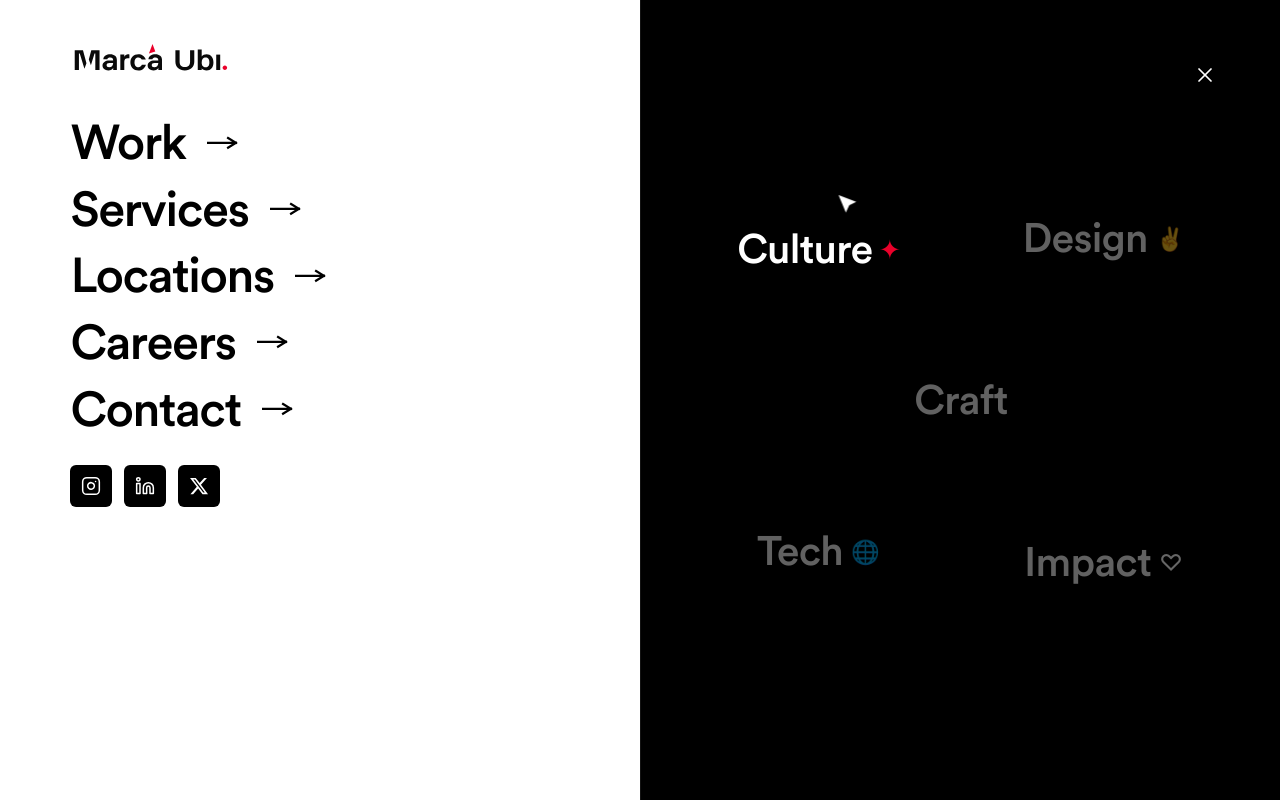
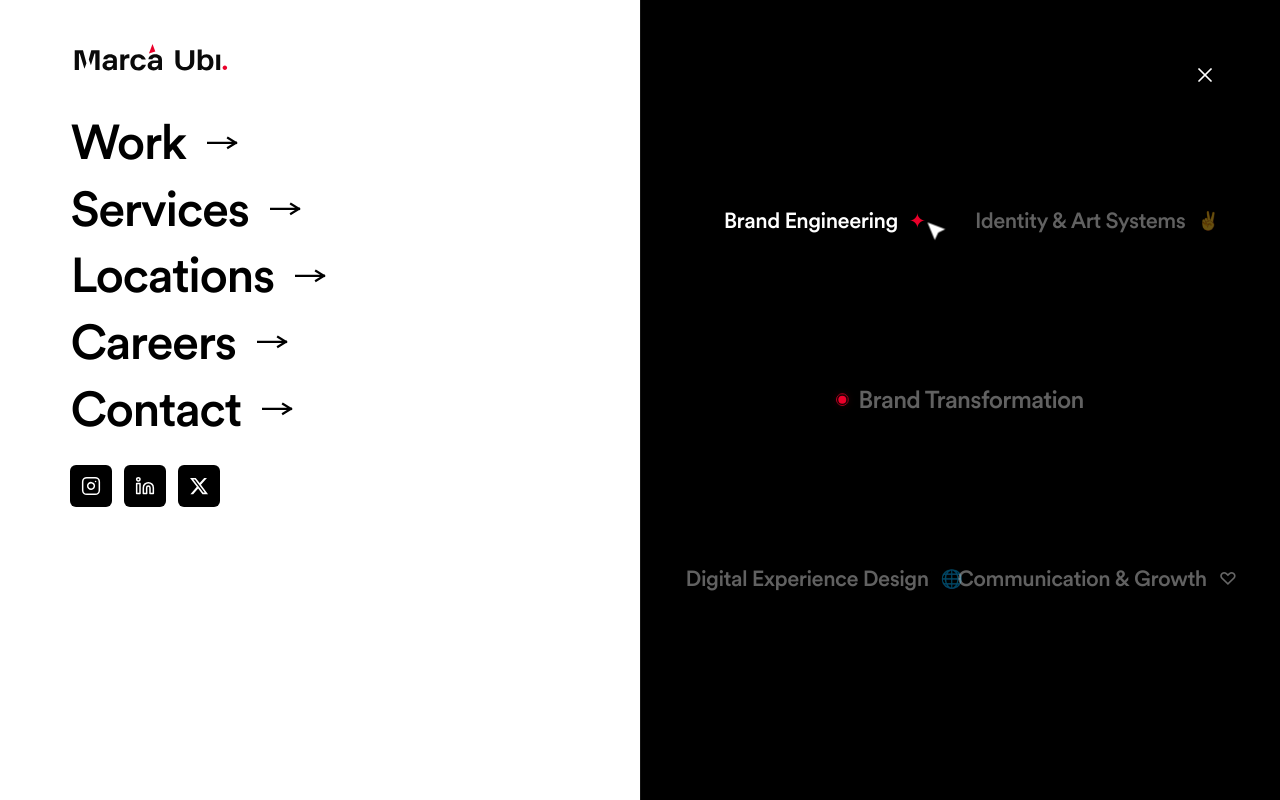
Before and after one commit to Fenar7/marca_ubi_web_hosting, a Next.js app: page /terms in a window 1280 px wide. Both pictures are taken after a click on the button "Open navigation menu". Shown: the top 800 px of the page. Built offline with nearby package versions, Linux system fonts and the light colour scheme; no server answers.

Commit message:
Design Polish: About Section Metric Symbols and CTA Arrow Red Accent

```diff
--- a/src/app/components/NavigationOverlay/KineticStage.module.scss
+++ b/src/app/components/NavigationOverlay/KineticStage.module.scss
@@ -11,12 +11,18 @@
   justify-content: center;
   user-select: none;
   cursor: default;
+  padding: clamp(2rem, 5vh, 4rem) clamp(2.5rem, 4.5vw, 5rem);
+  box-sizing: border-box;
 }
 
 .wordsContainer {
   position: relative;
-  width: min(580px, 86%);
-  height: min(580px, 86%);
+  width: 100%;
+  max-width: 820px;
+  height: 100%;
+  max-height: 640px;
+  margin: auto;
+  box-sizing: border-box;
 }
 
 .wordNode {
@@ -24,49 +30,102 @@
   transform: translate(-50%, -50%);
   background: transparent;
   border: none;
-  padding: 8px 12px;
+  padding: 0;
+  margin: 0;
   cursor: pointer;
+  outline: none;
+  will-change: transform;
+}
+
+.wordInner {
   display: inline-flex;
   align-items: center;
-  gap: 8px;
+  gap: clamp(8px, 1vw, 12px);
+  padding: 8px 14px;
+  border-radius: 4px;
   font-family: $font-circular;
-  font-size: clamp(1.75rem, 3.2vw, 2.75rem);
+  font-size: clamp(1.125rem, 1.7vw, 1.875rem);
   font-weight: 500;
-  letter-spacing: -0.02em;
+  letter-spacing: -0.025em;
+  white-space: nowrap;
   color: rgba(255, 255, 255, 0.38);
-  transition: color 0.25s ease, transform 0.25s cubic-bezier(0.16, 1, 0.3, 1);
+  transition: color 0.25s cubic-bezier(0.16, 1, 0.3, 1);
   will-change: transform, color;
 
-  &:hover,
-  &.wordActive {
+  .wordNode:hover &,
+  .wordNode.wordActive & {
     color: #ffffff;
-    transform: translate(-50%, -50%) scale(1.08);
 
     .nodeGlyph {
       color: $client-accent-red;
       transform: scale(1.15);
     }
+
+    .hubDot {
+      box-shadow: 0 0 14px $client-accent-red-glow, 0 0 24px rgba(234, 0, 42, 0.6);
+      transform: scale(1.2);
+    }
   }
 }
 
+.isCenterHub .wordInner {
+  font-size: clamp(1.25rem, 1.9vw, 2.125rem);
+  font-weight: 500;
+  letter-spacing: -0.03em;
+}
+
 .wordLabel {
-  line-height: 1;
+  line-height: 1.1;
+  display: inline-block;
 }
 
 .nodeGlyph {
-  font-size: clamp(1.1rem, 1.8vw, 1.5rem);
+  font-size: clamp(1rem, 1.4vw, 1.35rem);
   color: rgba(255, 255, 255, 0.4);
   line-height: 1;
   transition: color 0.25s ease, transform 0.25s ease;
 }
 
-.wordDot {
-  width: 6px;
-  height: 6px;
+.hubDot {
+  position: relative;
+  width: 8px;
+  height: 8px;
   border-radius: 50%;
   background-color: $client-accent-red;
-  display: inline-block;
+  display: inline-flex;
+  align-items: center;
+  justify-content: center;
   flex-shrink: 0;
+  box-shadow: 0 0 8px $client-accent-red-glow;
+  transition: transform 0.25s cubic-bezier(0.16, 1, 0.3, 1), box-shadow 0.25s ease;
+}
+
+.hubDotPing {
+  position: absolute;
+  inset: -3px;
+  border-radius: 50%;
+  border: 1px solid $client-accent-red;
+  opacity: 0.75;
+  animation: hubPulse 2.4s cubic-bezier(0, 0, 0.2, 1) infinite;
+  pointer-events: none;
+}
+
+@keyframes hubPulse {
+  0% {
+    transform: scale(0.9);
+    opacity: 0.8;
+  }
+  70%, 100% {
+    transform: scale(2.2);
+    opacity: 0;
+  }
+}
+
+@media (prefers-reduced-motion: reduce) {
+  .hubDotPing {
+    animation: none;
+    display: none;
+  }
 }
 
 .cursorWrapper {
@@ -77,7 +136,8 @@
   height: 28px;
   pointer-events: none;
   z-index: 10;
-  will-change: transform;
+  transform: translate(-3.5px, -3.5px);
+  will-change: left, top;
 }
 
 .vectorCursor {
--- a/src/app/components/NavigationOverlay/KineticStage.tsx
+++ b/src/app/components/NavigationOverlay/KineticStage.tsx
@@ -3,136 +3,135 @@
 import React, { useRef, useState, useEffect, useCallback } from "react";
 import gsap from "gsap";
 import styles from "./KineticStage.module.scss";
-import type { KineticStageProps } from "./types";
+import type { KineticStageProps, WordNode } from "./types";
 
-interface WordNode {
-  readonly id: string;
-  readonly label: string;
-  readonly glyph?: string;
-  readonly xPct: number;
-  readonly yPct: number;
-}
-
-const STAGE_WORDS: readonly WordNode[] = [
-  { id: "culture", label: "Culture", glyph: "✦", xPct: 24, yPct: 24 },
-  { id: "design", label: "Design", glyph: "✌", xPct: 76, yPct: 22 },
-  { id: "craft", label: "Craft", xPct: 50, yPct: 50 },
-  { id: "tech", label: "Tech", glyph: "🌐", xPct: 24, yPct: 76 },
-  { id: "impact", label: "Impact", glyph: "♡", xPct: 76, yPct: 78 },
+/**
+ * 5 Core Capability Practice Areas + Center Nexus Hub with Iconic Glyphs.
+ * Strictly maps to Marca Ubi capabilities with benchmark tactile glyphs.
+ */
+export const DEFAULT_STAGE_WORDS: readonly WordNode[] = [
+  {
+    id: "brand-engineering",
+    label: "Brand Engineering",
+    glyph: "✦",
+    xPct: 24,
+    yPct: 22,
+  },
+  {
+    id: "identity-art-systems",
+    label: "Identity & Art Systems",
+    glyph: "✌",
+    xPct: 76,
+    yPct: 22,
+  },
+  {
+    id: "brand-transformation",
+    label: "Brand Transformation",
+    xPct: 50,
+    yPct: 50,
+    isCenterHub: true,
+  },
+  {
+    id: "digital-experience-design",
+    label: "Digital Experience Design",
+    glyph: "🌐",
+    xPct: 24,
+    yPct: 78,
+  },
+  {
+    id: "communication-growth",
+    label: "Communication & Growth",
+    glyph: "♡",
+    xPct: 76,
+    yPct: 78,
+  },
 ] as const;
 
 /**
  * KineticStage — 160/90 Benchmark Graphic Kinetic Constellation Stage.
  * Obsidian black canvas hosting an authentic vector arrow cursor that autonomously navigates
- * between studio ethos words (Culture, Design, Craft, Tech, Impact), executes tactile
- * click pulses with micro-spring reactions, and seamlessly yields to pointer interactions.
+ * between studio practice areas (with iconic glyphs ✦, ✌, 🌐, ♡), culminating at the
+ * Brand Transformation center hub (with red dot), in a continuous uninterrupted flight loop.
  *
  * @author Fenar7 <86710532+Fenar7@users.noreply.github.com>
  */
-export function KineticStage({ isActive }: KineticStageProps) {
+export function KineticStage({
+  isActive,
+  words = DEFAULT_STAGE_WORDS,
+  onWordChange,
+}: KineticStageProps) {
   const stageRef = useRef<HTMLDivElement | null>(null);
+  const wordsContainerRef = useRef<HTMLDivElement | null>(null);
   const cursorRef = useRef<HTMLDivElement | null>(null);
-  const isInteractingRef = useRef<boolean>(false);
-  const idleTimerRef = useRef<NodeJS.Timeout | null>(null);
   const timelineRef = useRef<gsap.core.Timeline | null>(null);
 
-  const [activeWordId, setActiveWordId] = useState<string>("craft");
+  const [activeWordId, setActiveWordId] = useState<string>("brand-transformation");
   const [isClicking, setIsClicking] = useState<boolean>(false);
   const [isReducedMotion, setIsReducedMotion] = useState<boolean>(false);
 
-  // Autonomous animation loop: moves vector cursor between words with tactile clicks
+  /**
+   * Executes a micro-spring scale pulse on the target node's inner container.
+   */
+  const triggerNodePulse = useCallback((wordId: string) => {
+    if (!wordsContainerRef.current) return;
+    const wordEl = wordsContainerRef.current.querySelector<HTMLElement>(`[data-word-id="${wordId}"]`);
+    if (!wordEl) return;
+
+    const innerEl = wordEl.querySelector<HTMLElement>(`.${styles.wordInner}`) ?? wordEl;
+    gsap.fromTo(
+      innerEl,
+      { scale: 1 },
+      {
+        scale: 1.08,
+        duration: 0.22,
+        yoyo: true,
+        repeat: 1,
+        ease: "back.out(2)",
+        overwrite: "auto",
+      }
+    );
+  }, []);
+
+  /**
+   * Continuous, uninterrupted autonomous animation loop.
+   * Percentage coordinates guarantee bulletproof alignment without DOM getBoundingClientRect failure.
+   */
   const startAutonomousLoop = useCallback(() => {
-    if (!stageRef.current || !cursorRef.current || isReducedMotion) return;
+    if (!cursorRef.current || isReducedMotion) return;
 
     if (timelineRef.current) {
       timelineRef.current.kill();
     }
 
-    const stageRect = stageRef.current.getBoundingClientRect();
     const tl = gsap.timeline({ repeat: -1 });
 
-    STAGE_WORDS.forEach((word) => {
-      const targetX = (word.xPct / 100) * stageRect.width;
-      const targetY = (word.yPct / 100) * stageRect.height;
-
-      // Glide phase
+    words.forEach((word) => {
+      // 1. Fluid flight glide to the target node percentage coordinates
       tl.to(cursorRef.current, {
-        x: targetX,
-        y: targetY,
-        duration: 1.35,
+        left: `${word.xPct}%`,
+        top: `${word.yPct}%`,
+        duration: 1.25,
         ease: "power2.inOut",
       });
 
-      // Arrival & Tactile Click phase
+      // 2. Arrival & Tactile Click phase
       tl.call(() => {
-        if (isInteractingRef.current) return;
         setActiveWordId(word.id);
         setIsClicking(true);
-
-        const wordEl = stageRef.current?.querySelector(`[data-word-id="${word.id}"]`);
-        if (wordEl) {
-          gsap.fromTo(
-            wordEl,
-            { scale: 1 },
-            { scale: 1.1, duration: 0.22, yoyo: true, repeat: 1, ease: "back.out(2)" }
-          );
-        }
+        triggerNodePulse(word.id);
+        onWordChange?.(word.id);
 
         setTimeout(() => setIsClicking(false), 130);
       });
 
-      // Dwell phase for visual absorption
+      // 3. Dwell phase for visual absorption
       tl.to({}, { duration: 0.85 });
     });
 
     timelineRef.current = tl;
-  }, [isReducedMotion]);
+  }, [isReducedMotion, words, triggerNodePulse, onWordChange]);
 
-  // Pointer move handler with smooth GSAP tracking
-  const handlePointerMove = useCallback(
-    (e: React.PointerEvent<HTMLDivElement>) => {
-      if (!stageRef.current || !cursorRef.current || isReducedMotion) return;
-
-      isInteractingRef.current = true;
-      if (timelineRef.current) {
-        timelineRef.current.pause();
-      }
-
-      const rect = stageRef.current.getBoundingClientRect();
-      const relativeX = e.clientX - rect.left;
-      const relativeY = e.clientY - rect.top;
-
-      gsap.to(cursorRef.current, {
-        x: relativeX,
-        y: relativeY,
-        duration: 0.16,
-        ease: "power3.out",
-        overwrite: "auto",
-      });
-
-      // Reset idle debounce timer to resume autonomous mode
-      if (idleTimerRef.current) {
-        clearTimeout(idleTimerRef.current);
-      }
-      idleTimerRef.current = setTimeout(() => {
-        isInteractingRef.current = false;
-        startAutonomousLoop();
-      }, 2500);
-    },
-    [isReducedMotion, startAutonomousLoop]
-  );
-
-  // Stage click handler with tactile pulse
-  const handleStageClick = useCallback(
-    (e: React.MouseEvent<HTMLDivElement>) => {
-      if (!stageRef.current || isReducedMotion) return;
-
-      setIsClicking(true);
-      setTimeout(() => setIsClicking(false), 140);
-    },
-    [isReducedMotion]
-  );
-
+  // Motion preference and activation lifecycle
   useEffect(() => {
     const motionQuery = window.matchMedia("(prefers-reduced-motion: reduce)");
     setIsReducedMotion(motionQuery.matches);
@@ -146,20 +145,18 @@ export function KineticStage({ isActive }: KineticStageProps) {
     if (isActive && !motionQuery.matches) {
       const initTimer = setTimeout(() => {
         startAutonomousLoop();
-      }, 200);
+      }, 150);
 
       return () => {
         clearTimeout(initTimer);
         motionQuery.removeEventListener("change", handleMotionChange);
         if (timelineRef.current) timelineRef.current.kill();
-        if (idleTimerRef.current) clearTimeout(idleTimerRef.current);
       };
     }
 
     return () => {
       motionQuery.removeEventListener("change", handleMotionChange);
       if (timelineRef.current) timelineRef.current.kill();
-      if (idleTimerRef.current) clearTimeout(idleTimerRef.current);
     };
   }, [isActive, startAutonomousLoop]);
 
@@ -167,21 +164,21 @@ export function KineticStage({ isActive }: KineticStageProps) {
     <div
       ref={stageRef}
       className={styles.stageHost}
-      onPointerMove={handlePointerMove}
-      onClick={handleStageClick}
       role="presentation"
       aria-hidden="true"
     >
       {/* Words Constellation */}
-      <div className={styles.wordsContainer}>
-        {STAGE_WORDS.map((word) => {
+      <div ref={wordsContainerRef} className={styles.wordsContainer}>
+        {words.map((word) => {
           const isActiveWord = activeWordId === word.id;
           return (
             <button
               key={word.id}
               type="button"
               data-word-id={word.id}
-              className={`${styles.wordNode} ${isActiveWord ? styles.wordActive : ""}`}
+              className={`${styles.wordNode} ${isActiveWord ? styles.wordActive : ""} ${
+                word.isCenterHub ? styles.isCenterHub : ""
+              }`}
               style={{
                 left: `${word.xPct}%`,
                 top: `${word.yPct}%`,
@@ -190,25 +187,33 @@ export function KineticStage({ isActive }: KineticStageProps) {
                 e.stopPropagation();
                 setActiveWordId(word.id);
                 setIsClicking(true);
+                triggerNodePulse(word.id);
+                onWordChange?.(word.id);
                 setTimeout(() => setIsClicking(false), 140);
               }}
               tabIndex={-1}
+              aria-label={word.label}
             >
+              <span className={styles.wordInner}>
+                {word.isCenterHub && (
+                  <span className={styles.hubDot} aria-hidden="true">
+                    <span className={styles.hubDotPing} />
+                  </span>
+                )}
                 <span className={styles.wordLabel}>{word.label}</span>
                 {word.glyph && <span className={styles.nodeGlyph}>{word.glyph}</span>}
-              {isActiveWord && !word.glyph && <span className={styles.wordDot} aria-hidden="true" />}
+              </span>
             </button>
           );
         })}
-      </div>
 
-      {/* Authentic Vector Arrow Pointer Cursor */}
+        {/* Authentic Vector Arrow Pointer Cursor: Located inside container for percentage sync */}
         <div
           ref={cursorRef}
           className={styles.cursorWrapper}
           style={{
-          left: isReducedMotion ? "50%" : 0,
-          top: isReducedMotion ? "50%" : 0,
+            left: "50%",
+            top: "50%",
           }}
         >
           <svg
@@ -229,6 +234,7 @@ export function KineticStage({ isActive }: KineticStageProps) {
           </svg>
         </div>
       </div>
+    </div>
   );
 }
 
--- a/src/app/components/NavigationOverlay/NavigationOverlay.module.scss
+++ b/src/app/components/NavigationOverlay/NavigationOverlay.module.scss
@@ -134,7 +134,7 @@
   transition: color 0.2s cubic-bezier(0.16, 1, 0.3, 1), transform 0.2s cubic-bezier(0.16, 1, 0.3, 1);
 
   &:hover {
-    color: #000000;
+    color: $client-accent-red;
     transform: translateX(4px);
 
     .navArrow {
```
Also changed, not shown: src/app/components/NavigationOverlay/types.ts (+23 -1 lines), src/app/components/Sections/AboutCurtain.module.scss (+7 -0 lines), src/app/components/Sections/AboutCurtain.tsx (+14 -6 lines), 4 other files (tests, documents, lock files or other folders). Lines whose indentation alone changed are shown as unchanged.
